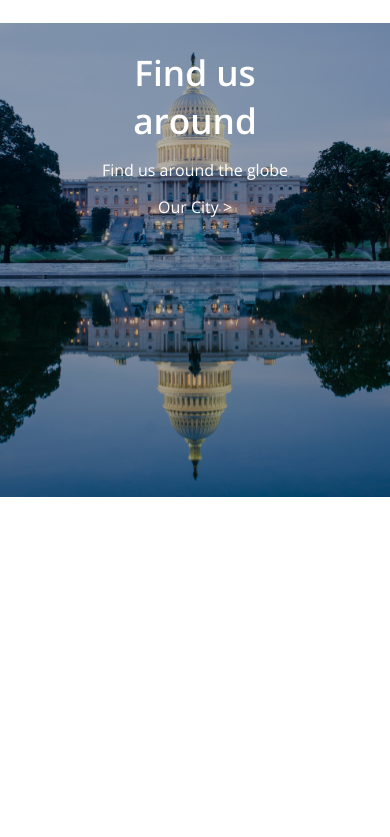
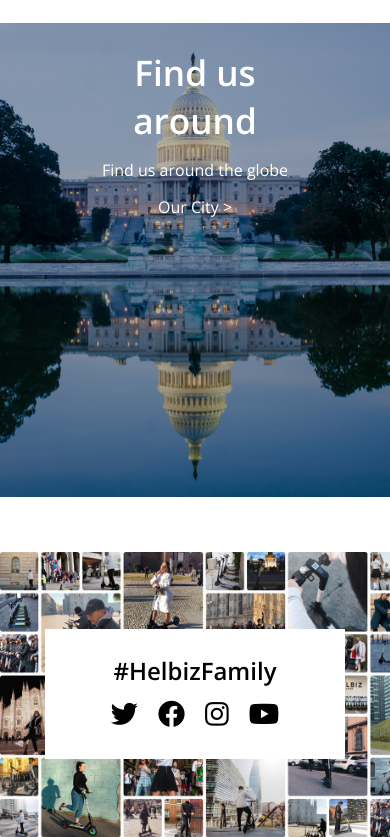
Before and after one commit to samzen22/html-css-helbiz, a plain HTML site: page index.html in a window 390 px wide. Shown: the part 2753-3590 px from the top of the page. Before the commit the page ends 3305 px from the top, so only its background shows below. Drawn offline with nearby package versions, Linux system fonts and the light colour scheme.

Commit message:
Section family (responsive)

```diff
--- a/css/style.css
+++ b/css/style.css
@@ -143,6 +143,31 @@ main #smart .left {
   border-left: 8px solid white;
 }
 /* fine smart*/
+
+/* inizio family*/
+main #family .family-bottom-relative {
+  background-image: url(../img/Social-Banner.jpg);
+  background-repeat: no-repeat;
+  background-size: cover;
+  height: 285px;
+  position: relative;
+}
+main #family .relative {
+
+}
+main #family .text-absolute {
+  color: black;
+  background-color: white;
+  padding: 25px 0;
+  width: 300px;
+  height: 130px;
+}
+main #family ul li {
+  display: inline-block;
+  font-size: 27px;
+  padding: 8px;
+}
+/* fine family*/
 /* FOOTER */
 
 
--- a/index.html
+++ b/index.html
@@ -120,14 +120,23 @@
               <a href="#">Our City ></a>
             </div>
           </div>
-
         </div>
       </section>
       <!--fine smart-->
 
       <!--inizio family-->
       <section id="family">
-
+        <div class="family-bottom-relative">
+          <div class="text-absolute">
+            <h2>#HelbizFamily</h2>
+            <ul>
+              <li><i class="fab fa-twitter"></i></li>
+              <li><i class="fab fa-facebook"></i></li>
+              <li><i class="fab fa-instagram"></i></li>
+              <li><i class="fab fa-youtube"></i></li>
+            </ul>
+          </div>
+        </div>
       </section>
       <!--fine family-->
     </main>
```
